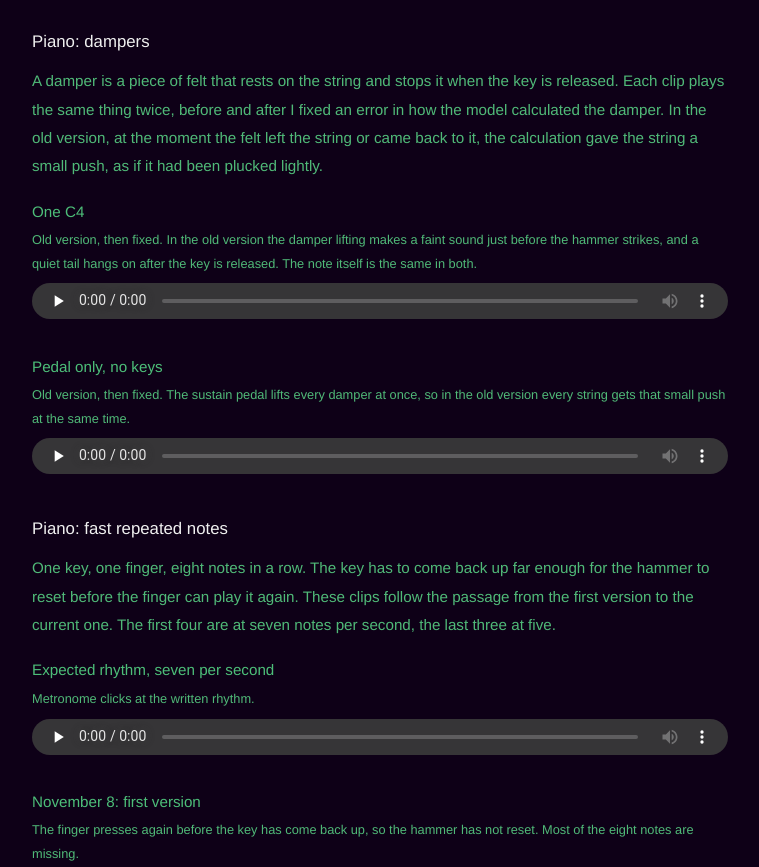
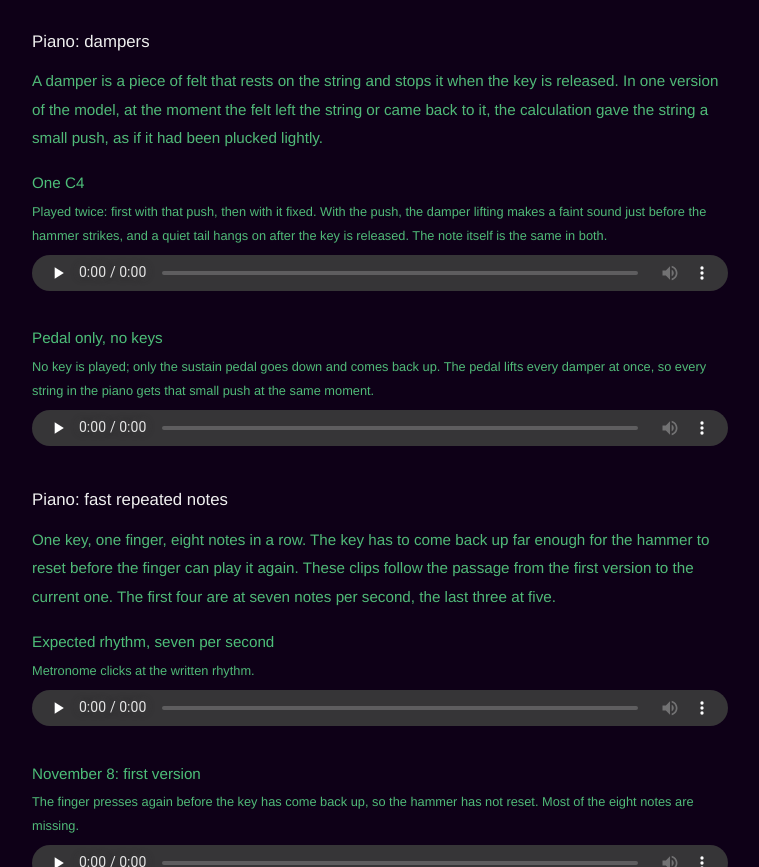
Before and after one commit to Rexcain/Rexcain.github.io, a plain HTML site: page research.html in a window 1280 px wide. Shown: the part 3589-4456 px from the top of the page, without its empty margins (260-1019 px from the left). Drawn offline with Linux system fonts and the light colour scheme.

Commit message:
Research: pedal clip described as the error itself
设备：mac-mini · 时间：2026-11-13 13:05 EST

```diff
--- a/research.html
+++ b/research.html
@@ -175,16 +175,16 @@
       </ul>
 
       <h3>Piano: dampers</h3>
-      <p>A damper is a piece of felt that rests on the string and stops it when the key is released. Each clip plays the same thing twice, before and after I fixed an error in how the model calculated the damper. In the old version, at the moment the felt left the string or came back to it, the calculation gave the string a small push, as if it had been plucked lightly.</p>
+      <p>A damper is a piece of felt that rests on the string and stops it when the key is released. In one version of the model, at the moment the felt left the string or came back to it, the calculation gave the string a small push, as if it had been plucked lightly.</p>
       <ul class="audio-list">
         <li>
           <span class="audio-title">One C4</span>
-          <span class="audio-desc">Old version, then fixed. In the old version the damper lifting makes a faint sound just before the hammer strikes, and a quiet tail hangs on after the key is released. The note itself is the same in both.</span>
+          <span class="audio-desc">Played twice: first with that push, then with it fixed. With the push, the damper lifting makes a faint sound just before the hammer strikes, and a quiet tail hangs on after the key is released. The note itself is the same in both.</span>
           <audio controls preload="none" src="assets/audio/piano-c4-damper-ab.mp3"></audio>
         </li>
         <li>
           <span class="audio-title">Pedal only, no keys</span>
-          <span class="audio-desc">Old version, then fixed. The sustain pedal lifts every damper at once, so in the old version every string gets that small push at the same time.</span>
+          <span class="audio-desc">No key is played; only the sustain pedal goes down and comes back up. The pedal lifts every damper at once, so every string in the piano gets that small push at the same moment.</span>
           <audio controls preload="none" src="assets/audio/piano-pedal-ab.mp3"></audio>
         </li>
       </ul>
```
